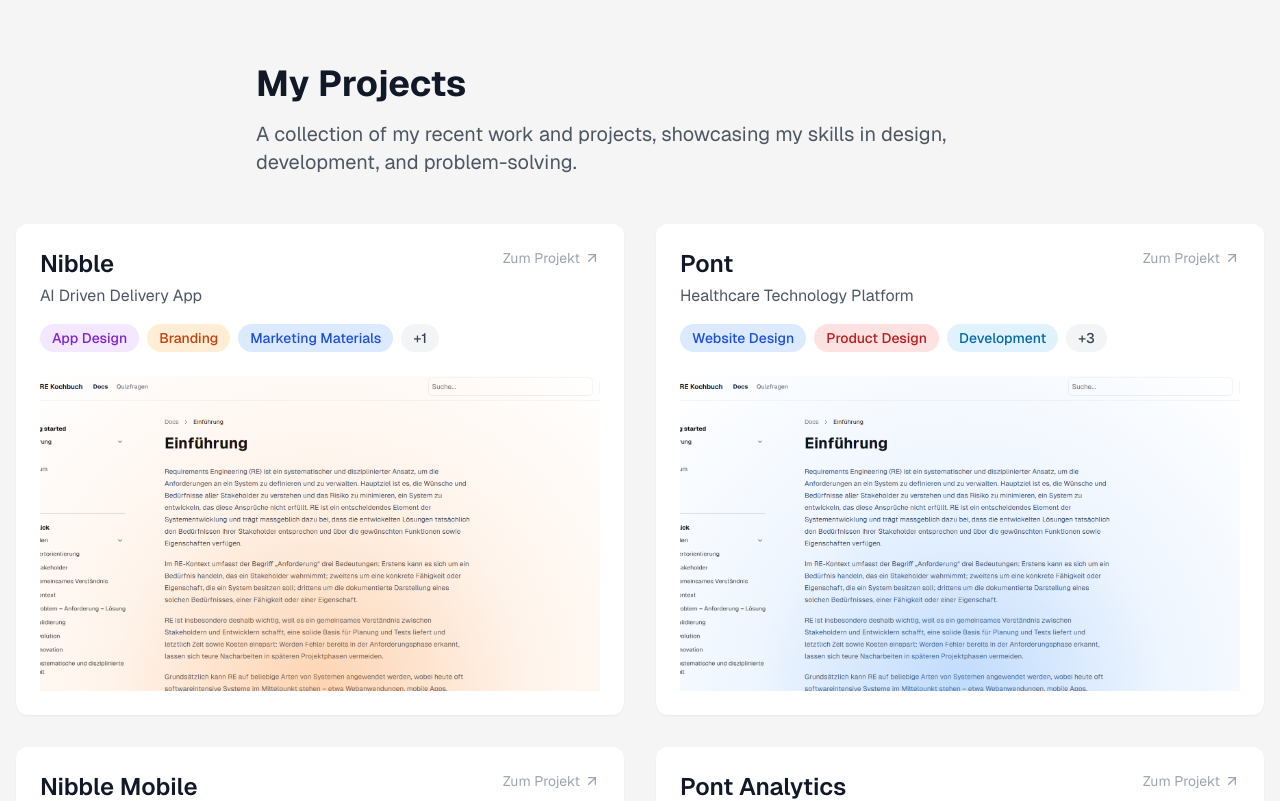
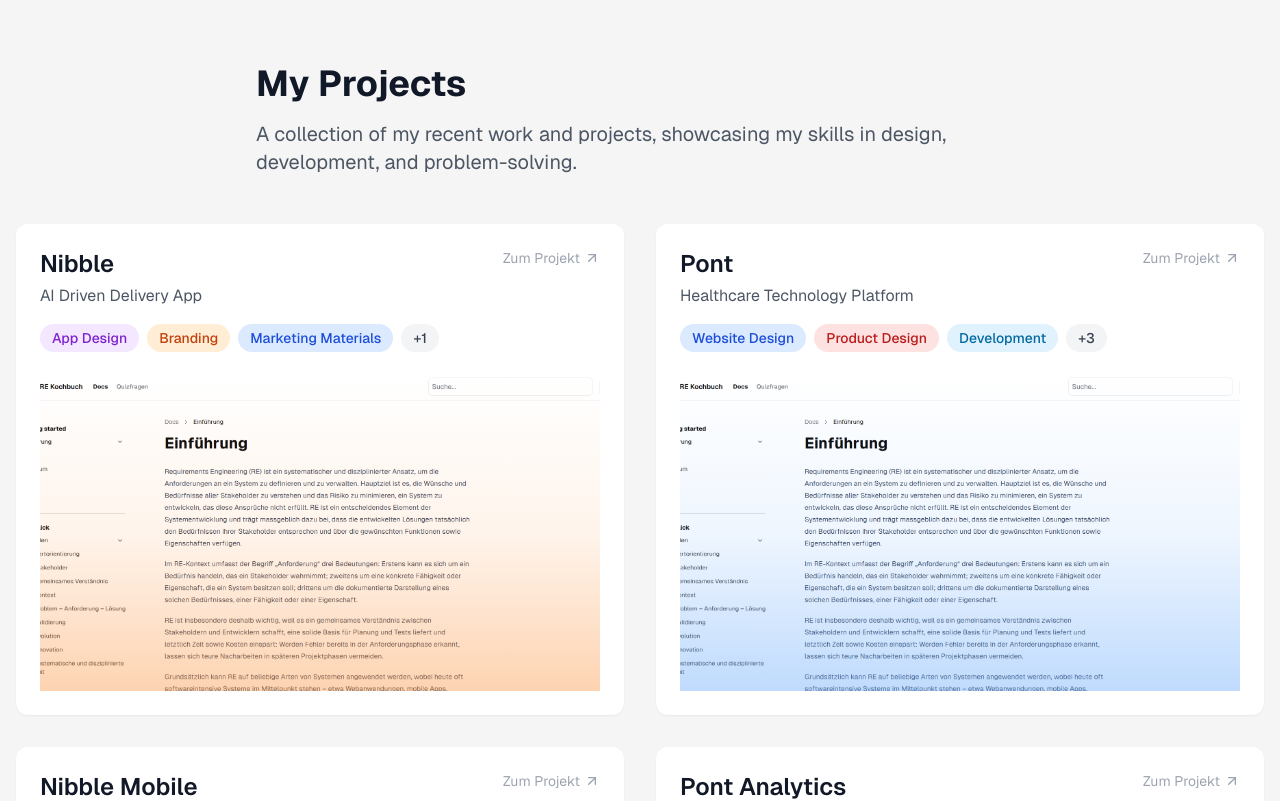
Before and after one commit to taengaaa/personalwebsite, a Next.js app: page /projects in a window 1280 px wide. Shown: the top 801 px of the page. Built offline with nearby package versions, Linux system fonts and the light colour scheme.

Commit message:
gradient

```diff
--- a/components/project-card.tsx
+++ b/components/project-card.tsx
@@ -44,8 +44,8 @@ export function ProjectCard({ project, gradientColor }: ProjectCardProps) {
           <div
             className={`absolute inset-0 z-10 ${
               gradientColor === "orange"
-                ? "bg-[radial-gradient(circle_at_center_bottom,rgba(251,146,60,0.4)_0%,rgba(251,146,60,0.1)_50%,transparent_100%)]"
-                : "bg-[radial-gradient(circle_at_center_bottom,rgba(96,165,250,0.4)_0%,rgba(96,165,250,0.1)_50%,transparent_100%)]"
+                ? "bg-gradient-to-t from-orange-400/40 via-orange-400/10 to-transparent"
+                : "bg-gradient-to-t from-blue-400/40 via-blue-400/10 to-transparent"
             }`}
           />
           <div className="relative aspect-[16/9] overflow-hidden rounded-lg">
```
